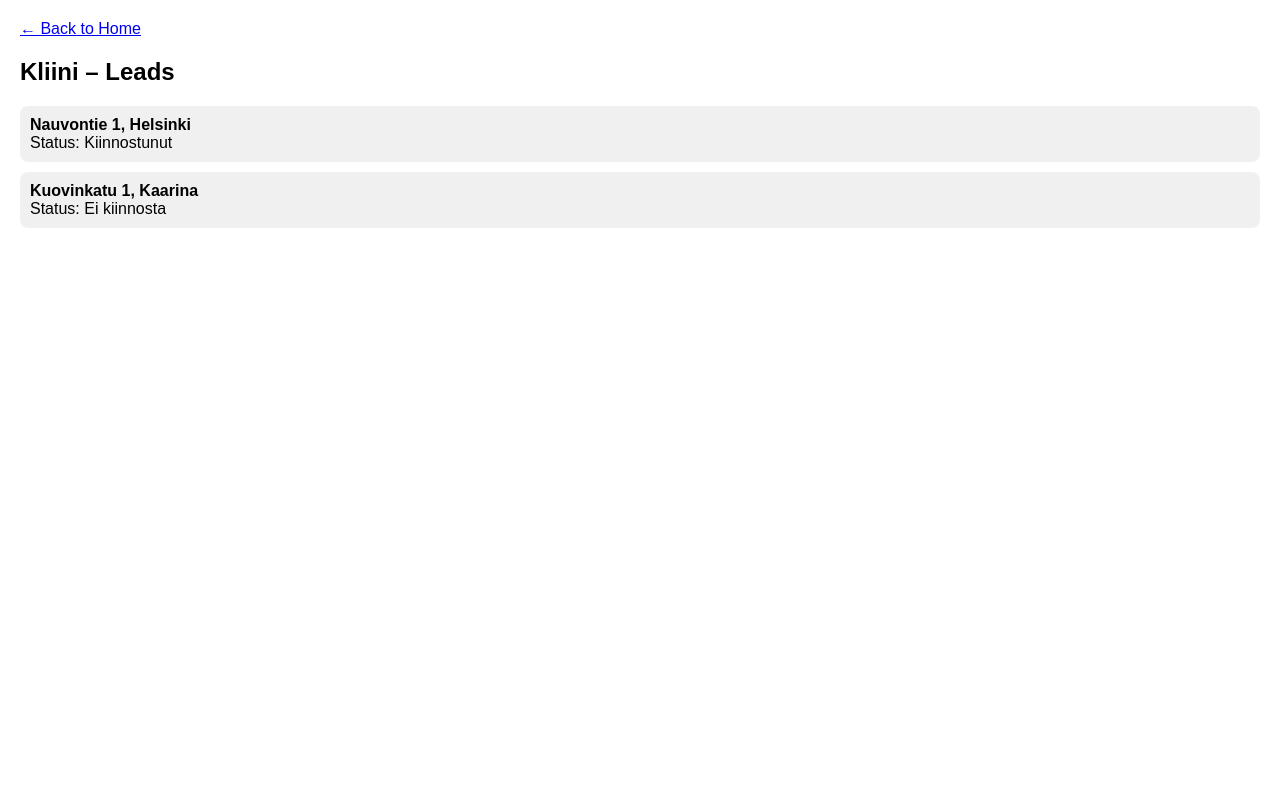
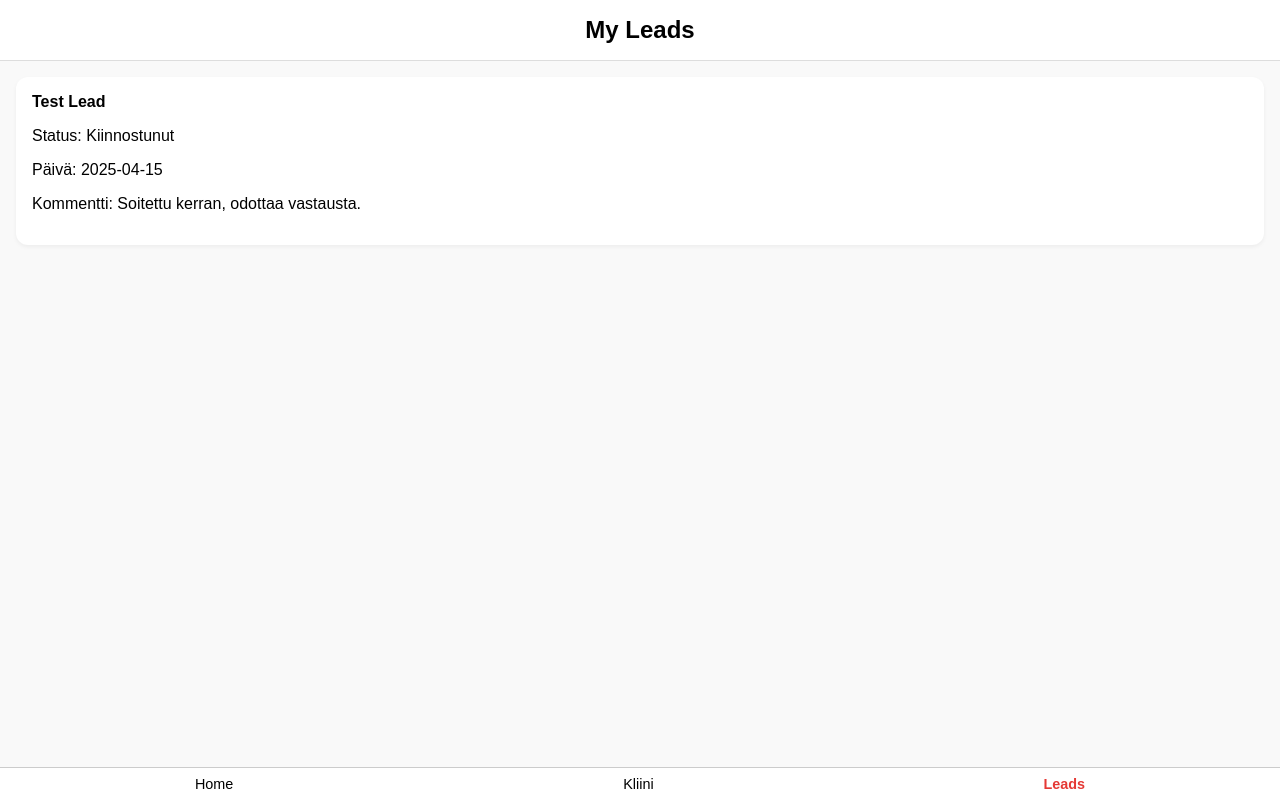
Before and after one commit to Kassu2001/Kliini, a plain HTML site: page leads.html in a window 1280 px wide. Drawn offline with Linux system fonts and the light colour scheme.

Commit message:
Update leads.html

```diff
--- a/leads.html
+++ b/leads.html
@@ -1,55 +1,75 @@
 <!DOCTYPE html>
-<html>
+<html lang="en">
 <head>
+  <meta charset="UTF-8">
   <title>Kliini – Leads</title>
   <meta name="viewport" content="width=device-width, initial-scale=1">
   <style>
     body {
       font-family: Arial, sans-serif;
-      margin: 20px;
+      margin: 0;
+      background-color: #f9f9f9;
     }
-    .back {
-      margin-bottom: 20px;
-      display: inline-block;
+    header {
+      background-color: #ffffff;
+      padding: 1rem;
+      text-align: center;
+      font-size: 1.5rem;
+      font-weight: bold;
+      border-bottom: 1px solid #ddd;
     }
-    h2 {
-      margin-top: 0;
+    .content {
+      padding: 1rem;
     }
-    ul {
-      list-style: none;
-      padding: 0;
+    .lead-card {
+      background-color: #ffffff;
+      border-radius: 12px;
+      padding: 1rem;
+      margin-bottom: 1rem;
+      box-shadow: 0 2px 4px rgba(0,0,0,0.05);
     }
-    li {
-      background: #f0f0f0;
-      padding: 10px;
-      margin-bottom: 10px;
-      border-radius: 8px;
+    .lead-card h4 {
+      margin: 0 0 8px 0;
+    }
+    .bottom-nav {
+      position: fixed;
+      bottom: 0;
+      width: 100%;
+      background-color: #ffffff;
+      border-top: 1px solid #ccc;
+      display: flex;
+      justify-content: space-around;
+      padding: 0.5rem 0;
+    }
+    .bottom-nav a {
+      text-align: center;
+      font-size: 0.9rem;
+      text-decoration: none;
+      color: black;
+      flex-grow: 1;
+    }
+    .bottom-nav a.active {
+      font-weight: bold;
+      color: #e53935;
     }
   </style>
 </head>
 <body>
-  <a href="index.html" class="back">← Back to Home</a>
-  <h2>Kliini – Leads</h2>
+  <header>My Leads</header>
+  <div class="content" id="leadList">
+    <div class="lead-card">
+      <h4>Test Lead</h4>
+      <p>Status: Kiinnostunut</p>
+      <p>Päivä: 2025-04-15</p>
+      <p>Kommentti: Soitettu kerran, odottaa vastausta.</p>
+    </div>
+    <!-- Add more leads dynamically with JS later -->
+  </div>
 
-  <ul id="leadList">
-    <li>Loading leads...</li>
-  </ul>
-
-  <script>
-    // In future: Fetch leads from Airtable here
-    const leads = [
-      { address: "Nauvontie 1, Helsinki", status: "Kiinnostunut" },
-      { address: "Kuovinkatu 1, Kaarina", status: "Ei kiinnosta" }
-    ];
-
-    const listEl = document.getElementById('leadList');
-    listEl.innerHTML = "";
-
-    leads.forEach(lead => {
-      const li = document.createElement('li');
-      li.innerHTML = `<strong>${lead.address}</strong><br>Status: ${lead.status}`;
-      listEl.appendChild(li);
-    });
-  </script>
+  <div class="bottom-nav">
+    <a href="index.html">Home</a>
+    <a href="map.html">Kliini</a>
+    <a href="leads.html" class="active">Leads</a>
+  </div>
 </body>
 </html>
```
